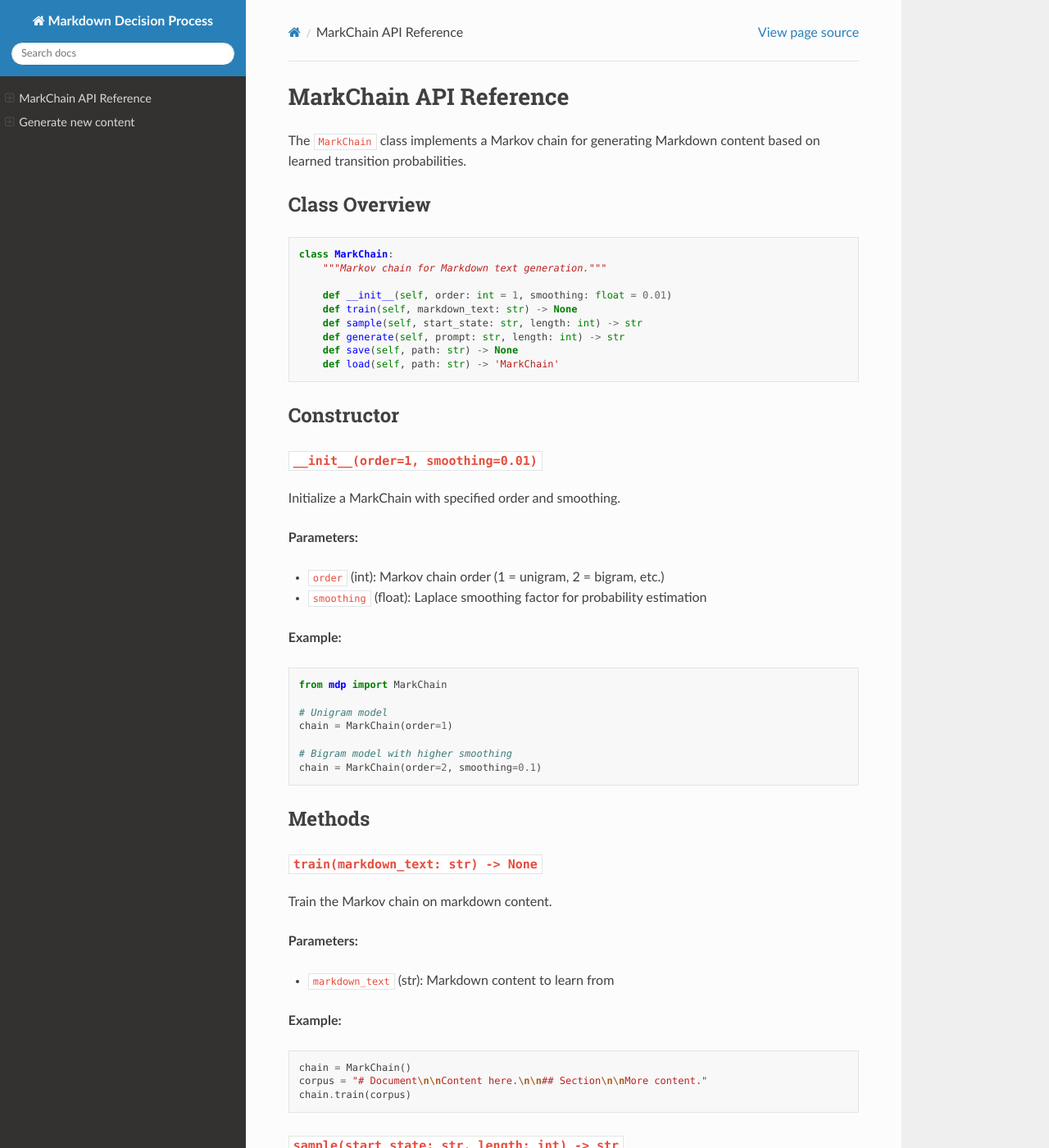
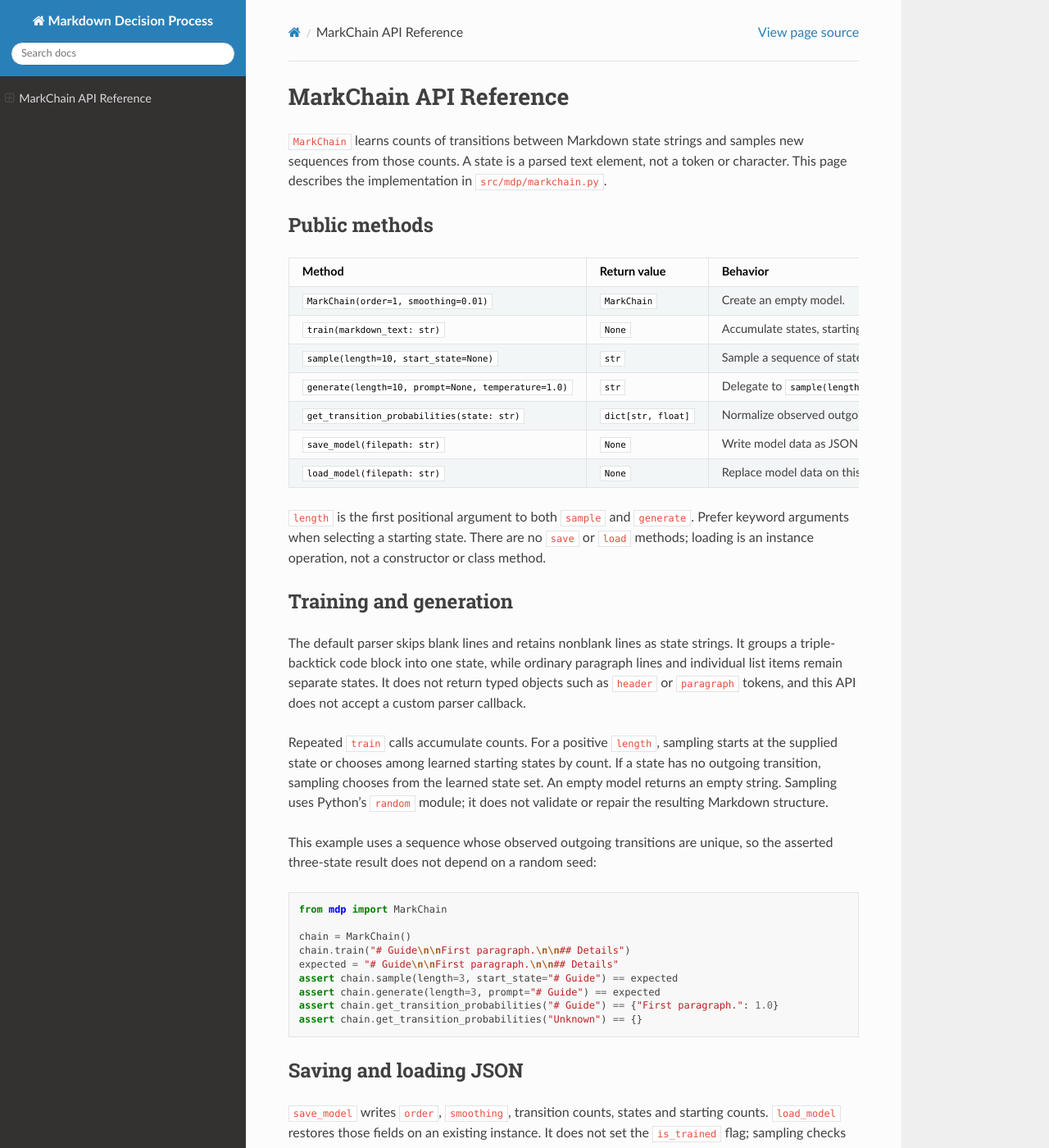
Before and after one commit to docxology/markdown_decision_process, a Sphinx documentation site: the page built from docs/api/markchain.md, in a window 1280 px wide and 1400 px high. Shown: the whole window at 82% size. Built offline with Sphinx 7.4.7 and the Read the Docs theme 3.1.0, drawn with Linux system fonts in a browser that asks for light colours; some of the changed text lies outside the part shown.

Commit message:
docs: align MarkChain reference with executable API

````diff
--- a/docs/api/markchain.md
+++ b/docs/api/markchain.md
@@ -1,380 +1,92 @@
 # MarkChain API Reference
 
-The `MarkChain` class implements a Markov chain for generating Markdown content based on learned transition probabilities.
+`MarkChain` learns counts of transitions between Markdown state strings and samples
+new sequences from those counts. A state is a parsed text element, not a token or
+character. This page describes the implementation in `src/mdp/markchain.py`.
 
-## Class Overview
+## Public methods
 
-```python
-class MarkChain:
-    """Markov chain for Markdown text generation."""
+| Method | Return value | Behavior |
+| --- | --- | --- |
+| `MarkChain(order=1, smoothing=0.01)` | `MarkChain` | Create an empty model. |
+| `train(markdown_text: str)` | `None` | Accumulate states, starting-state counts and adjacent transition counts from one string. |
+| `sample(length=10, start_state=None)` | `str` | Sample a sequence of state strings, joined with two newlines. |
+| `generate(length=10, prompt=None, temperature=1.0)` | `str` | Delegate to `sample(length=length, start_state=prompt)`. |
+| `get_transition_probabilities(state: str)` | `dict[str, float]` | Normalize observed outgoing counts; return an empty dictionary for an unknown state. |
+| `save_model(filepath: str)` | `None` | Write model data as JSON. |
+| `load_model(filepath: str)` | `None` | Replace model data on this instance from JSON. |
 
-    def __init__(self, order: int = 1, smoothing: float = 0.01)
-    def train(self, markdown_text: str) -> None
-    def sample(self, start_state: str, length: int) -> str
-    def generate(self, prompt: str, length: int) -> str
-    def save(self, path: str) -> None
-    def load(self, path: str) -> 'MarkChain'
-```
+`length` is the first positional argument to both `sample` and `generate`. Prefer
+keyword arguments when selecting a starting state. There are no `save` or `load`
+methods; loading is an instance operation, not a constructor or class method.
 
-## Constructor
+## Training and generation
 
-### `__init__(order=1, smoothing=0.01)`
+The default parser skips blank lines and retains nonblank lines as state strings.
+It groups a triple-backtick code block into one state, while ordinary paragraph
+lines and individual list items remain separate states. It does not return typed
+objects such as `header` or `paragraph` tokens, and this API does not accept a
+custom parser callback.
 
-Initialize a MarkChain with specified order and smoothing.
+Repeated `train` calls accumulate counts. For a positive `length`, sampling starts
+at the supplied state or chooses among learned starting states by count. If a
+state has no outgoing transition, sampling chooses from the learned state set.
+An empty model returns an empty string. Sampling uses Python's `random` module;
+it does not validate or repair the resulting Markdown structure.
 
-**Parameters:**
-- `order` (int): Markov chain order (1 = unigram, 2 = bigram, etc.)
-- `smoothing` (float): Laplace smoothing factor for probability estimation
-
-**Example:**
-```python
-from mdp import MarkChain
-
-# Unigram model
-chain = MarkChain(order=1)
-
-# Bigram model with higher smoothing
-chain = MarkChain(order=2, smoothing=0.1)
-```
-
-## Methods
-
-### `train(markdown_text: str) -> None`
-
-Train the Markov chain on markdown content.
-
-**Parameters:**
-- `markdown_text` (str): Markdown content to learn from
-
-**Example:**
-```python
-chain = MarkChain()
-corpus = "# Document\n\nContent here.\n\n## Section\n\nMore content."
-chain.train(corpus)
-```
-
-### `sample(start_state: str, length: int) -> str`
-
-Generate text starting from a specific state.
-
-**Parameters:**
-- `start_state` (str): State to start generation from
-- `length` (int): Maximum length of generated text
-
-**Returns:** Generated markdown text
-
-**Example:**
-```python
-chain = MarkChain()
-chain.train("# Header\n\nParagraph text.")
-
-# Generate starting from header
-text = chain.sample("header", length=200)
-print(text)
-```
-
-### `generate(prompt: str, length: int) -> str`
-
-Generate text based on a prompt.
-
-**Parameters:**
-- `prompt` (str): Initial text prompt
-- `length` (int): Maximum length of generated text
-
-**Returns:** Generated markdown text continuing from prompt
-
-**Example:**
-```python
-chain = MarkChain()
-chain.train(corpus)
-
-prompt = "# My New Document"
-generated = chain.generate(prompt, length=300)
-print(generated)
-```
-
-### `save(path: str) -> None`
-
-Save the trained model to disk.
-
-**Parameters:**
-- `path` (str): File path to save model
-
-**Example:**
-```python
-chain.save("trained_model.pkl")
-```
-
-### `load(path: str) -> 'MarkChain'`
-
-Load a trained model from disk.
-
-**Parameters:**
-- `path` (str): File path to load model from
-
-**Returns:** Loaded MarkChain instance
-
-**Example:**
-```python
-chain = MarkChain.load("trained_model.pkl")
-```
-
-## State Types
-
-MarkChain recognizes these state types:
-
-- `header`: Section headers (`#`, `##`, etc.)
-- `paragraph`: Regular text paragraphs
-- `list`: Both ordered and unordered lists
-- `code`: Code blocks with optional language specification
-- `blockquote`: Quoted text blocks
-- `table`: Markdown tables
-- `link`: Hyperlinks
-- `image`: Image references
-- `hr`: Horizontal rules
-
-## Usage Examples
-
-### Basic Training and Generation
-
-```python
-from mdp import MarkChain
-
-# Create and train model
-chain = MarkChain(order=2)
-training_text = """
-# Project Documentation
-
-This project implements machine learning algorithms.
-
-## Features
-
-- Fast training
-- Accurate predictions
-- Easy integration
-
-## Usage
-
-```python
-model = MLModel()
-model.train(data)
-predictions = model.predict(test_data)
-```
-
-## Results
-
-The model achieved 95% accuracy on the test set.
-"""
-
-chain.train(training_text)
-
-# Generate new content
-prompt = "# New Project"
-generated = chain.generate(prompt, length=400)
-print(generated)
-```
-
-### State-Specific Generation
+This example uses a sequence whose observed outgoing transitions are unique,
+so the asserted three-state result does not depend on a random seed:
 
 ```python
 from mdp import MarkChain
 
 chain = MarkChain()
-chain.train("""
-# Chapter 1: Introduction
-
-This chapter covers the basics.
-
-## Section 1.1
-
-Important concepts are explained here.
-
-# Chapter 2: Advanced Topics
-
-More complex material follows.
-""")
-
-# Generate starting from different states
-header_text = chain.sample("header", length=100)
-paragraph_text = chain.sample("paragraph", length=150)
-
-print("Generated header section:")
-print(header_text)
-print("\nGenerated paragraph:")
-print(paragraph_text)
+chain.train("# Guide\n\nFirst paragraph.\n\n## Details")
+expected = "# Guide\n\nFirst paragraph.\n\n## Details"
+assert chain.sample(length=3, start_state="# Guide") == expected
+assert chain.generate(length=3, prompt="# Guide") == expected
+assert chain.get_transition_probabilities("# Guide") == {"First paragraph.": 1.0}
+assert chain.get_transition_probabilities("Unknown") == {}
 ```
 
-### Model Persistence
+## Saving and loading JSON
+
+`save_model` writes `order`, `smoothing`, transition counts, states and starting
+counts. `load_model` restores those fields on an existing instance. It does not
+set the `is_trained` flag; sampling checks whether states exist. Treat model files
+as application input and supply a destination whose parent directory exists.
+Neither method accepts a Python pickle.
 
 ```python
+from pathlib import Path
+from tempfile import TemporaryDirectory
+
 from mdp import MarkChain
 
-# Train model
-chain = MarkChain(order=3)
-chain.train(large_corpus)
-
-# Save for later use
-chain.save("production_model.pkl")
-
-# Load in production
-production_chain = MarkChain.load("production_model.pkl")
-
-# Generate content
-content = production_chain.generate("# API Reference", length=500)
+original = MarkChain()
+original.train("# Guide\n\nFirst paragraph.\n\n## Details")
+with TemporaryDirectory() as directory:
+    path = Path(directory) / "model.json"
+    original.save_model(str(path))
+    restored = MarkChain()
+    assert restored.load_model(str(path)) is None
+    assert restored.states == original.states
+    assert restored.transitions == original.transitions
+    assert restored.start_states == original.start_states
+    assert restored.sample(length=3, start_state="# Guide") == (
+        "# Guide\n\nFirst paragraph.\n\n## Details"
+    )
 ```
 
-### Custom State Parsing
+## Current parameter limits
 
-```python
-from mdp import MarkChain
+`order` and `smoothing` are stored and serialized, but training currently counts
+adjacent state pairs regardless of `order` and does not apply smoothing to those
+counts. `temperature` is accepted by `generate` but is not used when it delegates
+to `sample`. These parameters therefore do not currently provide higher-order
+conditioning, Laplace smoothing or temperature-controlled generation.
 
-# The default state parser recognizes standard markdown elements
-# For custom parsing, you can modify the internal state representation
-
-chain = MarkChain()
-
-# Access the state parser (for advanced usage)
-parser = chain._state_parser
-
-# Custom state types can be added by modifying parser logic
-# This is advanced usage for specialized applications
-```
-
-## Advanced Features
-
-### Smoothing and Probability Estimation
-
-```python
-# Higher smoothing reduces overfitting to training data
-chain = MarkChain(order=2, smoothing=0.1)  # More exploration
-strict_chain = MarkChain(order=2, smoothing=0.001)  # More conservative
-
-# Train on same data
-chain.train(text)
-strict_chain.train(text)
-
-# Generate - higher smoothing may produce more varied output
-varied = chain.sample("header", length=200)
-conservative = strict_chain.sample("header", length=200)
-```
-
-### Order Selection
-
-```python
-# Different orders capture different patterns:
-# order=1: Simple frequency-based generation
-# order=2: Captures pairwise transitions
-# order=3: Captures longer-term dependencies
-
-unigram = MarkChain(order=1)
-bigram = MarkChain(order=2)
-trigram = MarkChain(order=3)
-
-# Train all on same corpus
-for chain in [unigram, bigram, trigram]:
-    chain.train(corpus)
-
-# Generate - higher order models may produce more coherent text
-u_text = unigram.sample("header", length=200)
-b_text = bigram.sample("header", length=200)
-t_text = trigram.sample("header", length=200)
-```
-
-## Integration with Other Components
-
-### With StateSpace for Guided Generation
-
-```python
-from mdp import Document, StateSpace, MarkChain
-
-doc = Document(content="# Guide\n\nInstructions.")
-state_space = StateSpace(doc)
-
-# Train chain on document
-chain = MarkChain()
-chain.train(doc.content)
-
-# Use state space to guide generation
-valid_states = list(state_space.graph.nodes)
-start_state = valid_states[0] if valid_states else "header"
-
-generated = chain.sample(start_state, length=300)
-```
-
-### With PolicyOptimizer for Quality Control
-
-```python
-from mdp import Document, StateSpace, MarkChain, PolicyOptimizer
-
-doc = Document(content="# Document\n\nContent.")
-state_space = StateSpace(doc)
-chain = MarkChain()
-chain.train(doc.content)
-
-# Generate candidate content
-candidates = [chain.sample("header", length=200) for _ in range(5)]
-
-# Use policy optimizer to select best candidate
-optimizer = PolicyOptimizer(state_space=state_space)
-
-best_candidate = None
-best_reward = -float('inf')
-
-for candidate in candidates:
-    candidate_doc = Document(content=candidate)
-    reward = len(candidate_doc.get_structure())  # Simple reward function
-    if reward > best_reward:
-        best_reward = reward
-        best_candidate = candidate
-
-print(f"Selected candidate with reward: {best_reward}")
-```
-
-## Performance Considerations
-
-- **Training Time**: Higher order models take longer to train
-- **Memory Usage**: Transition matrices grow exponentially with order
-- **Generation Speed**: Higher order models are slightly slower to generate
-- **Model Size**: Saved models can be large for high-order, well-trained chains
-
-## Best Practices
-
-1. **Order Selection**: Start with order=2 for most applications
-2. **Smoothing**: Use smoothing > 0 to avoid zero probabilities
-3. **Training Data**: Use diverse, high-quality training data
-4. **Generation Length**: Keep generation length reasonable (100-500 tokens)
-5. **State Validation**: Verify start states exist in trained model
-6. **Model Persistence**: Save trained models for reuse
-
-## Common Patterns
-
-### Document Extension
-
-```python
-# Extend existing document
-existing = "# My Document\n\nCurrent content."
-extended = chain.generate(existing, length=300)
-```
-
-### Section Generation
-
-```python
-# Generate specific section types
-header_section = chain.sample("header", length=100)
-code_section = chain.sample("code", length=150)
-```
-
-### Interactive Generation
-
-```python
-# Build documents incrementally
-sections = []
-current_prompt = "# Document"
-
-for i in range(3):
-    section = chain.generate(current_prompt, length=200)
-    sections.append(section)
-    current_prompt = section[-100:]  # Use end as next prompt
-
-full_document = "\n\n".join(sections)
-```
+A `prompt` is an exact starting-state string, not a free-text completion context.
+Graph-guided policies, automatic document optimization, automatic formatting
+repair and statistical quality guarantees are not part of this class's current
+generation contract.
````
Also changed, not shown: TODO.md (+8 -0 lines), 1 other file.
